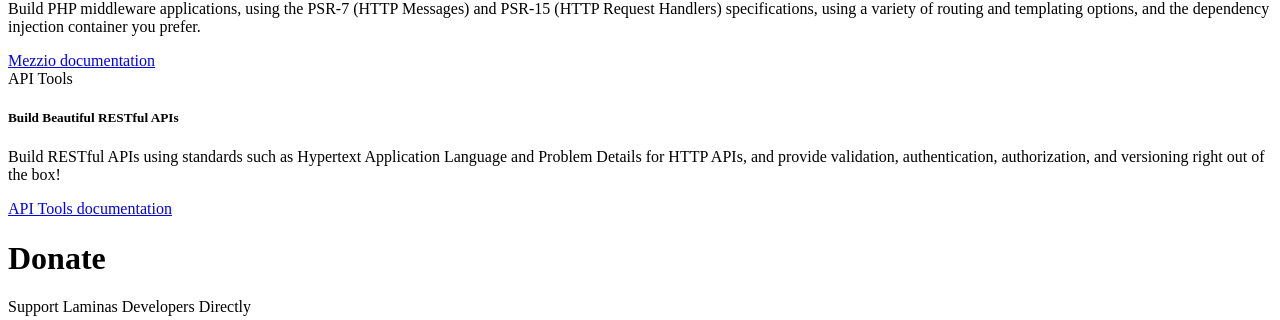
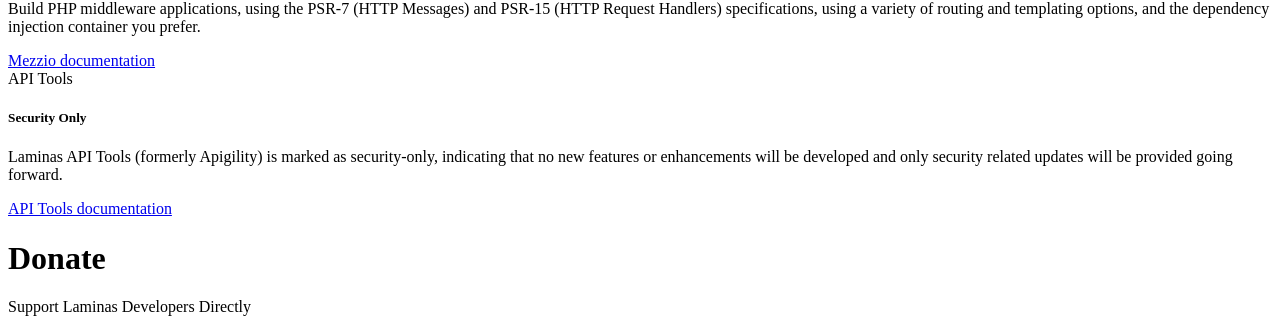
Before and after one commit to laminas/getlaminas.org, a PHP site: template templates/app/home-page.phtml in a window 1280 px wide. Shown: the part 374-694 px from the top of the page. Run offline with PHP 8.4, Linux system fonts and the light colour scheme; the template is opened without the code that fills it, so the values that code supplies are empty.

Commit message:
laminas api tools description change
Signed-off-by: Jurj-Bogdan <jurj@dotkernel.com>

```diff
--- a/templates/app/home-page.phtml
+++ b/templates/app/home-page.phtml
@@ -81,13 +81,12 @@ $this->layout('layout::default', ['title' => 'Home']);
                 </div>
 
                 <div class="card-body d-flex flex-column">
-                    <h5 class="card-title">Build Beautiful RESTful APIs</h5>
+                    <h5 class="card-title">Security Only</h5>
 
                     <p class="card-text">
-                        Build RESTful APIs using standards such as Hypertext
-                        Application Language and Problem Details for HTTP APIs,
-                        and provide validation, authentication, authorization,
-                        and versioning right out of the box!
+                        Laminas API Tools (formerly Apigility) is marked as security-only,
+                        indicating that no new features or enhancements will be developed
+                        and only security related updates will be provided going forward.
                     </p>
 
                     <a class="btn btn-apigility mt-auto text-white" href="https://api-tools.getlaminas.org">
```
